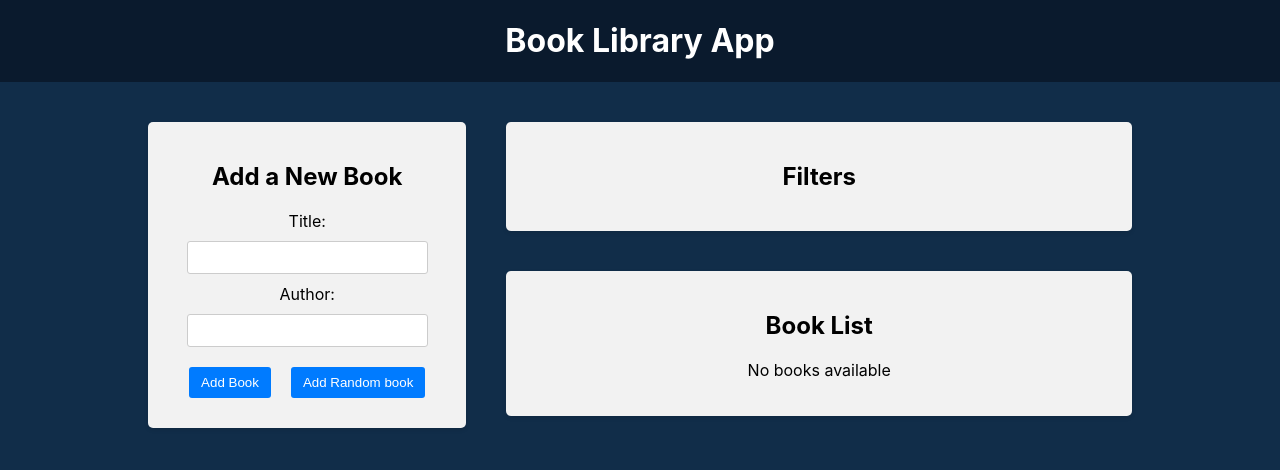
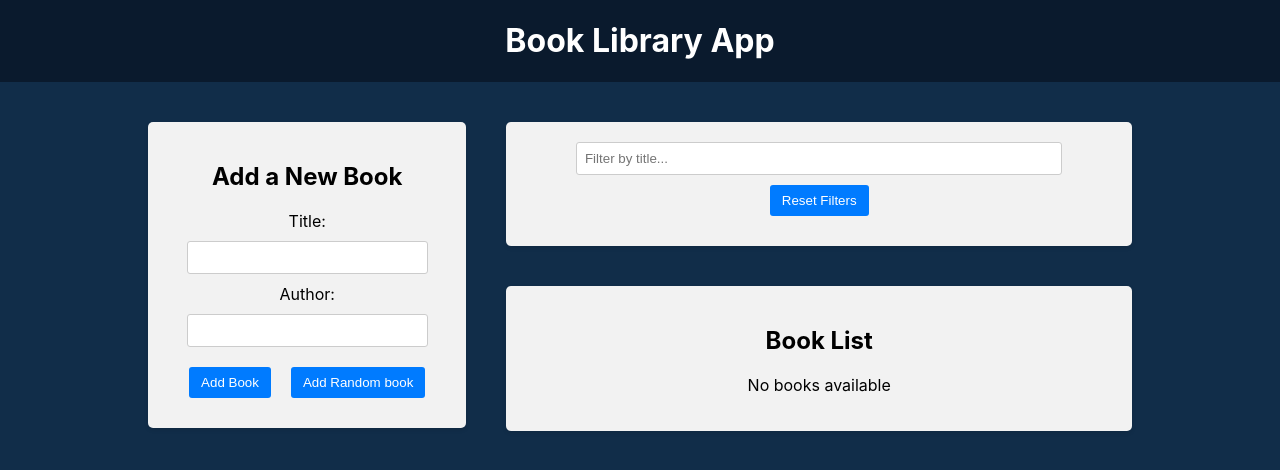
Before and after one commit to timofey1704/Book-Library-app, a React (Create React App) app in the folder frontend/: page / in a window 1280 px wide. Shown: the top 470 px of the page. Built offline with nearby package versions, Linux system fonts and the light colour scheme.

Commit message:
BL-07 title filter

```diff
--- a/frontend/src/components/BookList/BookList.js
+++ b/frontend/src/components/BookList/BookList.js
@@ -2,10 +2,13 @@
 import { useDispatch } from 'react-redux'
 import { deleteBook, toggleFavorite } from '../../redux/ books/actionCreators'
 import { BsBookmarkStar, BsBookmarkStarFill } from 'react-icons/bs'
+import { selectTitleFilter } from '../../redux/slices/filterSlice'
 import './BookList.css'
 
 const BookList = () => {
   const books = useSelector((state) => state.books)
+  const titleFilter = useSelector(selectTitleFilter)
+
   const dispatch = useDispatch()
   const handeDeleteBook = (id) => {
     dispatch(deleteBook(id))
@@ -14,6 +17,12 @@
   const handleToggleFavorite = (id) => {
     dispatch(toggleFavorite(id))
   }
+  const filteredBooks = books.filter((book) => {
+    const matchesTitle = book.title
+      .toLowerCase()
+      .includes(titleFilter.toLowerCase())
+    return matchesTitle
+  })
 
   return (
     <div className="app-block book-list">
@@ -22,7 +31,7 @@
         <p>No books available</p>
       ) : (
         <ul>
-          {books.map((book, index) => (
+          {filteredBooks.map((book, index) => (
             <li key={book.id}>
               <div className="book-info">
                 {++index}. {book.title} by <strong>{book.author}</strong>
--- a/frontend/src/components/Filter/Filter.js
+++ b/frontend/src/components/Filter/Filter.js
@@ -1,9 +1,37 @@
+import { useDispatch, useSelector } from 'react-redux'
+import {
+  selectTitleFilter,
+  setTitleFilter,
+  resetFilters,
+} from '../../redux/slices/filterSlice'
 import './Filter.css'
 
 const Filter = () => {
+  const dispatch = useDispatch()
+  const titleFilter = useSelector(selectTitleFilter)
+
+  const handleTitleFilterChange = (e) => {
+    dispatch(setTitleFilter(e.target.value))
+  }
+
+  const handleResetFilters = () => {
+    dispatch(resetFilters())
+  }
   return (
     <div className="app-block filter">
-      <h2>Filters</h2>
+      <div className="filter-row">
+        <div className="filter-group">
+          <input
+            type="text"
+            value={titleFilter}
+            placeholder="Filter by title..."
+            onChange={handleTitleFilterChange}
+          />
+        </div>
+      </div>
+      <button type="button" onClick={handleResetFilters}>
+        Reset Filters
+      </button>
     </div>
   )
 }
--- /dev/null
+++ b/frontend/src/redux/slices/filterSlice.js
@@ -0,0 +1,32 @@
+import { createSlice } from '@reduxjs/toolkit'
+
+const initialState = {
+  title: '',
+  // todo:
+  // author
+  // onlyFavorite
+}
+
+const filterSlice = createSlice({
+  name: 'filter',
+  initialState: initialState,
+  reducers: {
+    setTitleFilter: (state, action) => {
+      //return {...state, title : action.payload}
+      state.title = action.payload // ошибок нет потому что в reduxjs/toolkit есть immer (создание нового состояния путем изменения текущего)
+    },
+    resetFilters: (state) => {
+      // вернуть фильтры в состояние по умолчанию
+      return initialState
+    },
+  },
+})
+
+export const { setTitleFilter, resetFilters } = filterSlice.actions // экспорт actionCreator
+
+export const selectTitleFilter = (state) => state.filter.title // используется для работы с useSelector в компоненте
+
+// console.log(filterSlice.actions) // замена actionCreators
+// console.log(filterSlice.actions.setTitleFilter('test')) // передача payload
+
+export default filterSlice.reducer // экспорт редюсера
--- a/frontend/src/redux/store.js
+++ b/frontend/src/redux/store.js
@@ -1,9 +1,11 @@
 import { configureStore } from '@reduxjs/toolkit'
+import filterReducer from './slices/filterSlice'
 import booksReducer from './ books/reducer'
 
 const store = configureStore({
   reducer: {
     books: booksReducer,
+    filter: filterReducer,
   },
 })
 
```
